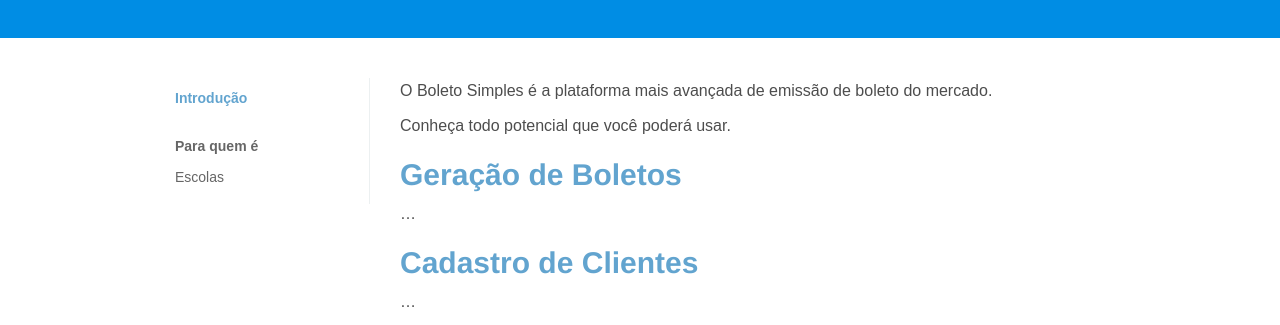
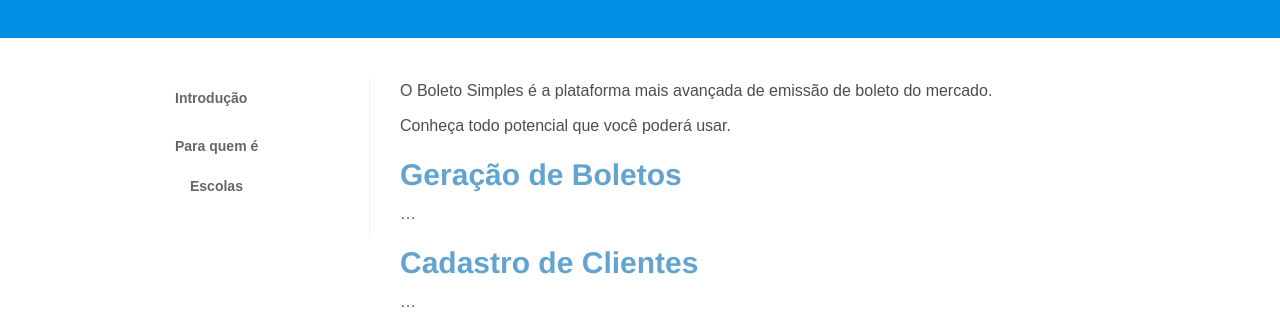
Before and after one commit to BoletoSimples/boletosimples-features, a Jekyll site: the page built from index.markdown, in a window 1280 px wide. Shown: the part 152-477 px from the top of the page. Built offline with Jekyll 4.4.1, drawn with Linux system fonts in a browser that asks for light colours.

Commit message:
improves navigation

```diff
--- /dev/null
+++ b/_includes/navigation.html
@@ -0,0 +1,21 @@
+{% capture html %}
+<ul class="nav">
+    {% if include.context == "/" %}
+      <li class="{% if page.url == "/" %}active{% endif %}">
+        <a class="main-link" href="{{ site.baseurl }}/">Introdução</a>
+      </li>
+    {% endif %}
+    {%- assign entries = site.pages | sort: "position" -%}
+    {% for entry in entries %}
+        {%- capture slug    -%}{{ entry.url | split: "/"   | last                       }}{%- endcapture -%}
+        {%- capture current -%}{{ entry.url | remove: slug | remove: "//" | append: "/" }}{%- endcapture -%}
+        {% if current == include.context %}
+          <li class="{% if page.url == entry.url %}active{% endif %}">
+            <a class="main-link {% if page.url == entry.url %}active{% endif %}" href="{{ site.baseurl }}{{ entry.url }}">{{ entry.title }}</a>
+            {% include navigation.html context=entry.url %}
+          </li>
+        {% endif %}
+
+    {% endfor %}
+</ul>
+{% endcapture %}{{ html | strip_newlines | replace:'    ','' | replace:'    ','' | replace:'  ',' ' }}
--- a/_includes/sidemenu.html
+++ b/_includes/sidemenu.html
@@ -1,4 +1,6 @@
-<ul class="nav">
+{% include navigation.html context="/" %}
+
+<!-- <ul class="nav">
   {%- assign sorted_pages = site.pages | sort:"position" -%}
   {% for _page in sorted_pages %}
     {% if _page.url != "/feed.xml" and _page.parent == nil %}
@@ -14,4 +16,4 @@
       </li>
     {% endif %}
   {% endfor %}
-</ul>
+</ul> -->
--- a/css/style.css
+++ b/css/style.css
@@ -210,11 +210,11 @@
   font-weight: bold;
 }
 
-.active .main-link {
+.active.main-link {
   color: #62a4cf;
 }
 
-.subnav {
+.nav .nav {
   padding-left: 15px !important;
   margin-bottom: 15px !important;
 }
```
